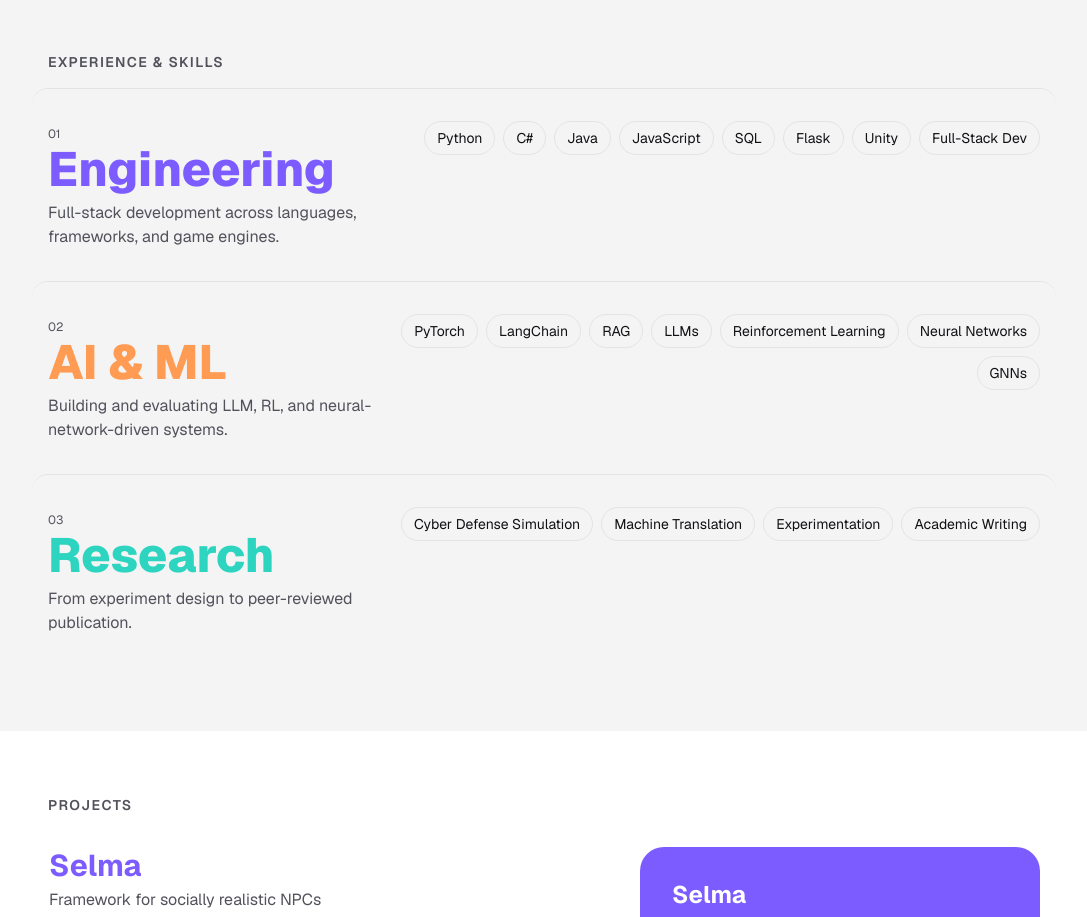
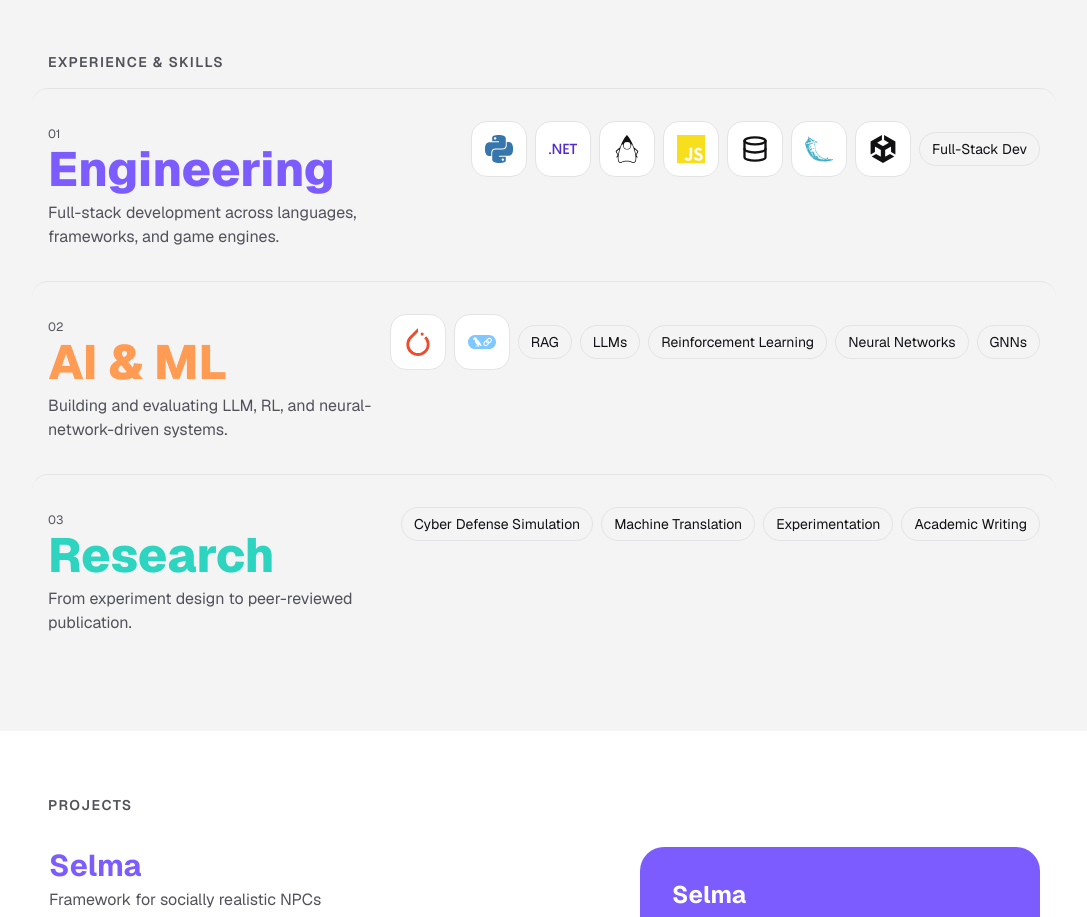
Before and after one commit to ocvillal/octaviovillalobos.github.io, a Next.js app: page /portfolio/ in a window 1280 px wide. Shown: the part 1020-1937 px from the top of the page, without its empty margins (96-1183 px from the left). Built offline with nearby package versions, Linux system fonts and the light colour scheme; no server answers.

Commit message:
Default to dark mode and add hover tooltip tech-logo badges to skill tags

```diff
--- a/package.json
+++ b/package.json
@@ -13,7 +13,8 @@
     "next": "16.2.12",
     "react": "19.2.4",
     "react-dom": "19.2.4",
-    "react-github-calendar": "^5.0.8"
+    "react-github-calendar": "^5.0.8",
+    "react-icons": "^5.7.0"
   },
   "devDependencies": {
     "@tailwindcss/postcss": "^4",
--- a/src/components/skills/SkillRow.tsx
+++ b/src/components/skills/SkillRow.tsx
@@ -1,5 +1,7 @@
 import type { SkillCategory } from "@/data/skills";
 import { SpotlightCard } from "@/components/motion/SpotlightCard";
+import { TechTag } from "@/components/skills/TechTag";
+import { techIcons } from "@/data/techIcons";
 
 const COLORS = [
   "var(--color-accent)",
@@ -20,15 +22,21 @@ export function SkillRow({ skill, index }: { skill: SkillCategory; index: number
         </h3>
         <p className="mt-2 max-w-sm text-fg-muted">{skill.description}</p>
       </div>
-      <div className="flex flex-wrap gap-2 sm:justify-end">
-        {skill.tags.map((tag) => (
+      <div className="flex flex-wrap items-center gap-2 sm:justify-end">
+        {skill.tags.map((tag) => {
+          const icon = techIcons[tag];
+          if (icon) {
+            return <TechTag key={tag} name={tag} Icon={icon.Icon} color={icon.color} />;
+          }
+          return (
             <span
               key={tag}
               className="rounded-full border border-[var(--color-border)] px-3 py-1.5 text-sm text-fg"
             >
               {tag}
             </span>
-        ))}
+          );
+        })}
       </div>
     </SpotlightCard>
   );
--- /dev/null
+++ b/src/components/skills/TechTag.tsx
@@ -0,0 +1,30 @@
+import type { ComponentType } from "react";
+
+export function TechTag({
+  name,
+  Icon,
+  color,
+}: {
+  name: string;
+  Icon: ComponentType<{ size?: number; color?: string }>;
+  color: string;
+}) {
+  return (
+    <div className="group relative flex h-14 w-14 items-center justify-center rounded-2xl border border-[var(--color-border)] bg-[var(--color-bg)]">
+      <Icon size={28} color={color} />
+
+      <div className="pointer-events-none absolute -top-2 left-1/2 -translate-x-1/2 -translate-y-full opacity-0 transition-opacity duration-200 group-hover:opacity-100">
+        <div
+          className="whitespace-nowrap rounded-lg px-3 py-1.5 text-sm font-semibold text-white"
+          style={{ background: "var(--color-accent)" }}
+        >
+          {name}
+        </div>
+        <div
+          className="mx-auto h-2 w-2 -translate-y-1 rotate-45"
+          style={{ background: "var(--color-accent)" }}
+        />
+      </div>
+    </div>
+  );
+}
--- /dev/null
+++ b/src/data/techIcons.ts
@@ -0,0 +1,26 @@
+import type { ComponentType } from "react";
+import {
+  SiPython,
+  SiDotnet,
+  SiOpenjdk,
+  SiJavascript,
+  SiFlask,
+  SiUnity,
+  SiPytorch,
+  SiLangchain,
+} from "react-icons/si";
+import { Database } from "lucide-react";
+
+type TagIcon = ComponentType<{ size?: number; color?: string }>;
+
+export const techIcons: Record<string, { Icon: TagIcon; color: string }> = {
+  Python: { Icon: SiPython, color: "#3776AB" },
+  "C#": { Icon: SiDotnet, color: "#512BD4" },
+  Java: { Icon: SiOpenjdk, color: "var(--color-fg)" },
+  JavaScript: { Icon: SiJavascript, color: "#F7DF1E" },
+  SQL: { Icon: Database, color: "var(--color-fg)" },
+  Flask: { Icon: SiFlask, color: "#3BABC3" },
+  Unity: { Icon: SiUnity, color: "var(--color-fg)" },
+  PyTorch: { Icon: SiPytorch, color: "#EE4C2C" },
+  LangChain: { Icon: SiLangchain, color: "#7FC8FF" },
+};
--- a/src/lib/theme.ts
+++ b/src/lib/theme.ts
@@ -95,7 +95,7 @@ export const THEME_SCRIPT = `
   try {
     var theme = localStorage.getItem('${THEME_KEY}');
     if (theme !== 'light' && theme !== 'dark') {
-      theme = window.matchMedia('(prefers-color-scheme: dark)').matches ? 'dark' : 'light';
+      theme = 'dark';
     }
     document.documentElement.classList.toggle('dark', theme === 'dark');
 
```
Also changed, not shown: 1 other file (tests, documents, lock files or other folders). Lines whose indentation alone changed are shown as unchanged.
